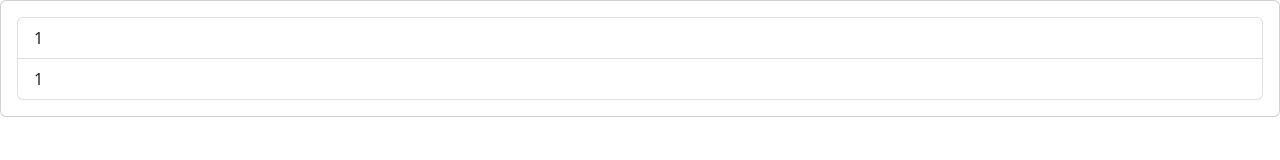
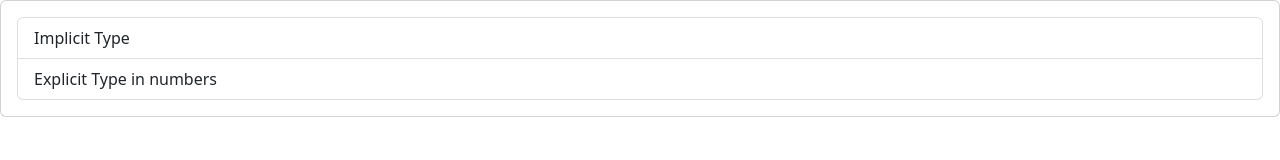
Before and after one commit to srinidevlearn/typescript-6servv-numbers, a website: page index.html in a window 1280 px wide. Drawn offline with nearby package versions, Linux system fonts and the light colour scheme.

Commit message:
2 files modified

```diff
--- a/index.html
+++ b/index.html
@@ -10,8 +10,8 @@
 <div class="card">
   <div class="card-body">
     <ul class="list-group">
-      <li class="list-group-item">1</li>
-      <li class="list-group-item">1</li>
+      <li class="list-group-item">Implicit Type</li>
+      <li class="list-group-item">Explicit Type in numbers</li>
     </ul>
   </div>
 </div>
```
Also changed, not shown: index.ts (+8 -1 lines).
